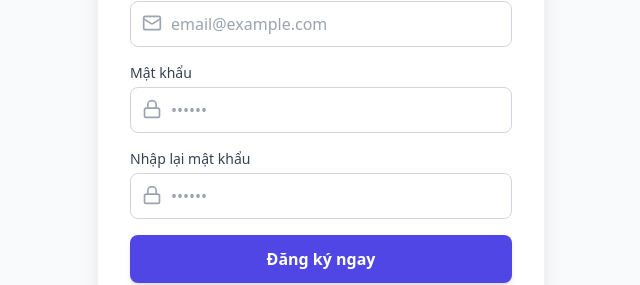
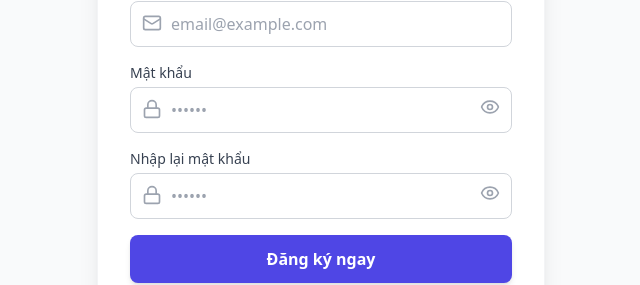
Before and after one commit to NguyenTAnh2005/Habit_Tracker, a React app in the folder Frontend/: page /register in a window 1280 px wide. Shown: the part 404-689 px from the top of the page, without its empty margins (319-959 px from the left). Built offline with nearby package versions, Linux system fonts and the light colour scheme; no server answers; the HTML template or start-up script is replaced by a standard one.

Commit message:
Bổ sung đăng ký có hiện mật khẩu

```diff
--- a/Frontend/src/pages/RegisterPage.jsx
+++ b/Frontend/src/pages/RegisterPage.jsx
@@ -1,6 +1,7 @@
 import { useState } from 'react';
 import { useNavigate, Link } from 'react-router-dom';
-import { User, Mail, Lock, UserPlus, AlertCircle, CheckCircle } from 'lucide-react';
+// 👇 1. Thêm Eye và EyeOff vào import
+import { User, Mail, Lock, UserPlus, AlertCircle, CheckCircle, Eye, EyeOff } from 'lucide-react';
 import authApi from '../api/authAPI';
 
 const RegisterPage = () => {
@@ -14,6 +15,10 @@ const RegisterPage = () => {
     password: '',
     confirmPassword: ''
   });
+
+  // 👇 2. Thêm state để quản lý việc hiển thị cho 2 ô mật khẩu
+  const [showPassword, setShowPassword] = useState(false);
+  const [showConfirmPassword, setShowConfirmPassword] = useState(false);
 
   const [error, setError] = useState('');
   const [successMsg, setSuccessMsg] = useState('');
@@ -45,8 +50,6 @@ const RegisterPage = () => {
     setLoading(true);
 
     try {
-      // 2. Gọi API đăng ký
-      // Backend cần: username, email, full_name, password, role_id (mặc định là 2-User nên ko cần gửi)
       const payload = {
         username: formData.username,
         email: formData.email,
@@ -58,14 +61,12 @@ const RegisterPage = () => {
 
       setSuccessMsg('Đăng ký thành công! Đang chuyển hướng đăng nhập...');
 
-      // 3. Đợi 1.5s rồi đá về trang Login để user đăng nhập
       setTimeout(() => {
         navigate('/login');
       }, 1500);
 
     } catch (err) {
       console.error("Register Error:", err);
-      // Lấy lỗi từ Backend trả về (VD: "Email đã tồn tại")
       const msg = err.response?.data?.detail || 'Đăng ký thất bại. Vui lòng thử lại.';
       setError(msg);
     } finally {
@@ -148,35 +149,45 @@ const RegisterPage = () => {
             </div>
           </div>
 
-          {/* Password */}
+          {/* 👇 3. Sửa ô Mật khẩu */}
           <div>
             <label className="mb-1 block text-sm font-medium text-gray-700">Mật khẩu</label>
             <div className="relative">
               <Lock className="absolute left-3 top-3 h-5 w-5 text-gray-400" />
               <input
                 name="password"
-                type="password"
+                // Đổi type động
+                type={showPassword ? "text" : "password"}
                 placeholder="••••••"
                 required
                 minLength={6}
-                className="w-full rounded-lg border border-gray-300 pl-10 p-2.5 focus:border-indigo-500 focus:outline-none focus:ring-1 focus:ring-indigo-500"
+                // Thêm pr-10 để chữ không đè lên icon mắt
+                className="w-full rounded-lg border border-gray-300 pl-10 pr-10 p-2.5 focus:border-indigo-500 focus:outline-none focus:ring-1 focus:ring-indigo-500"
                 value={formData.password}
                 onChange={handleChange}
               />
+              <button
+                type="button"
+                onClick={() => setShowPassword(!showPassword)}
+                className="absolute right-3 top-2.5 text-gray-400 hover:text-gray-600 transition"
+              >
+                {showPassword ? <EyeOff size={20} /> : <Eye size={20} />}
+              </button>
             </div>
           </div>
 
-          {/* Confirm Password */}
+          {/* 👇 4. Sửa ô Nhập lại mật khẩu */}
           <div>
             <label className="mb-1 block text-sm font-medium text-gray-700">Nhập lại mật khẩu</label>
             <div className="relative">
               <Lock className="absolute left-3 top-3 h-5 w-5 text-gray-400" />
               <input
                 name="confirmPassword"
-                type="password"
+                // Đổi type động
+                type={showConfirmPassword ? "text" : "password"}
                 placeholder="••••••"
                 required
-                className={`w-full rounded-lg border pl-10 p-2.5 focus:outline-none focus:ring-1 ${
+                className={`w-full rounded-lg border pl-10 pr-10 p-2.5 focus:outline-none focus:ring-1 ${
                     formData.confirmPassword && formData.password !== formData.confirmPassword
                     ? 'border-red-500 focus:border-red-500 focus:ring-red-500 bg-red-50'
                     : 'border-gray-300 focus:border-indigo-500 focus:ring-indigo-500'
@@ -184,6 +195,13 @@ const RegisterPage = () => {
                 value={formData.confirmPassword}
                 onChange={handleChange}
               />
+              <button
+                type="button"
+                onClick={() => setShowConfirmPassword(!showConfirmPassword)}
+                className="absolute right-3 top-2.5 text-gray-400 hover:text-gray-600 transition"
+              >
+                {showConfirmPassword ? <EyeOff size={20} /> : <Eye size={20} />}
+              </button>
             </div>
           </div>
 
```
